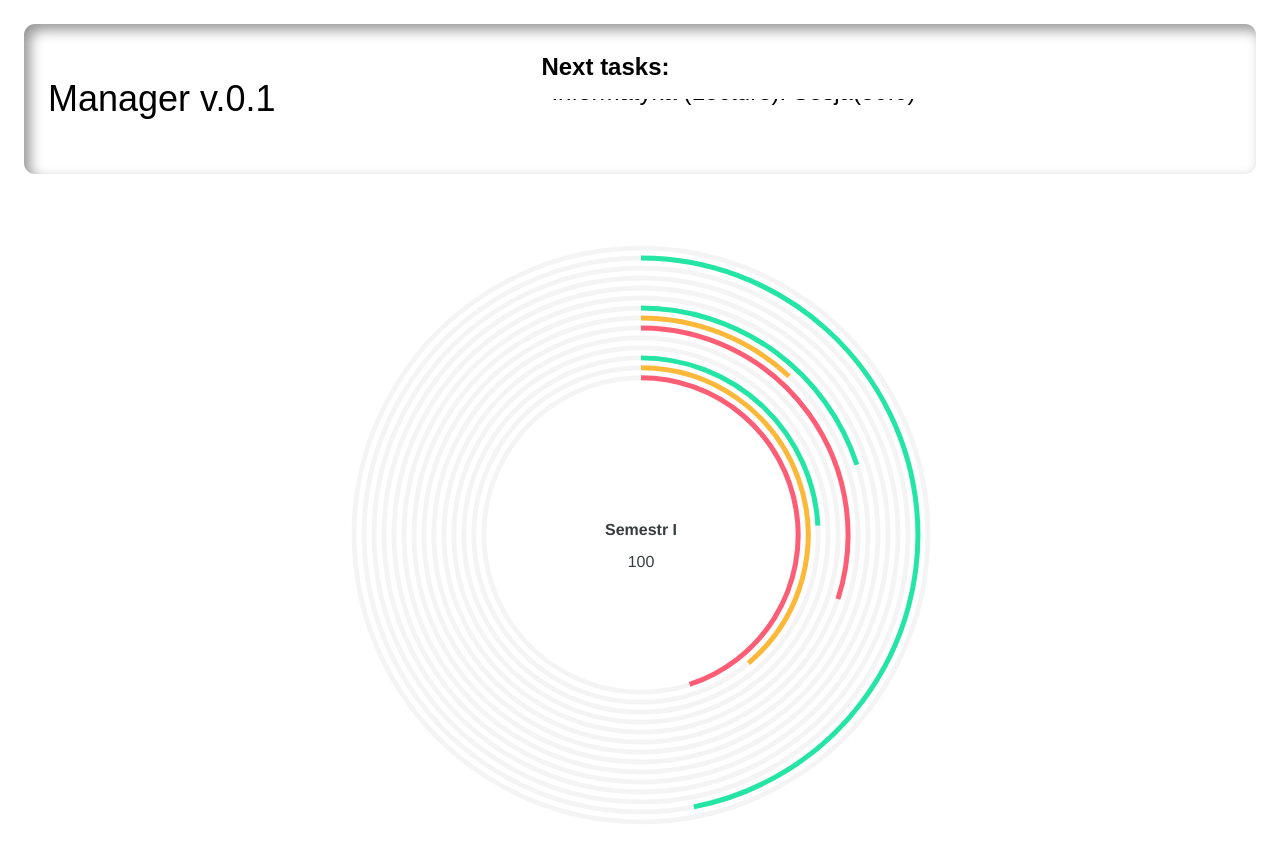
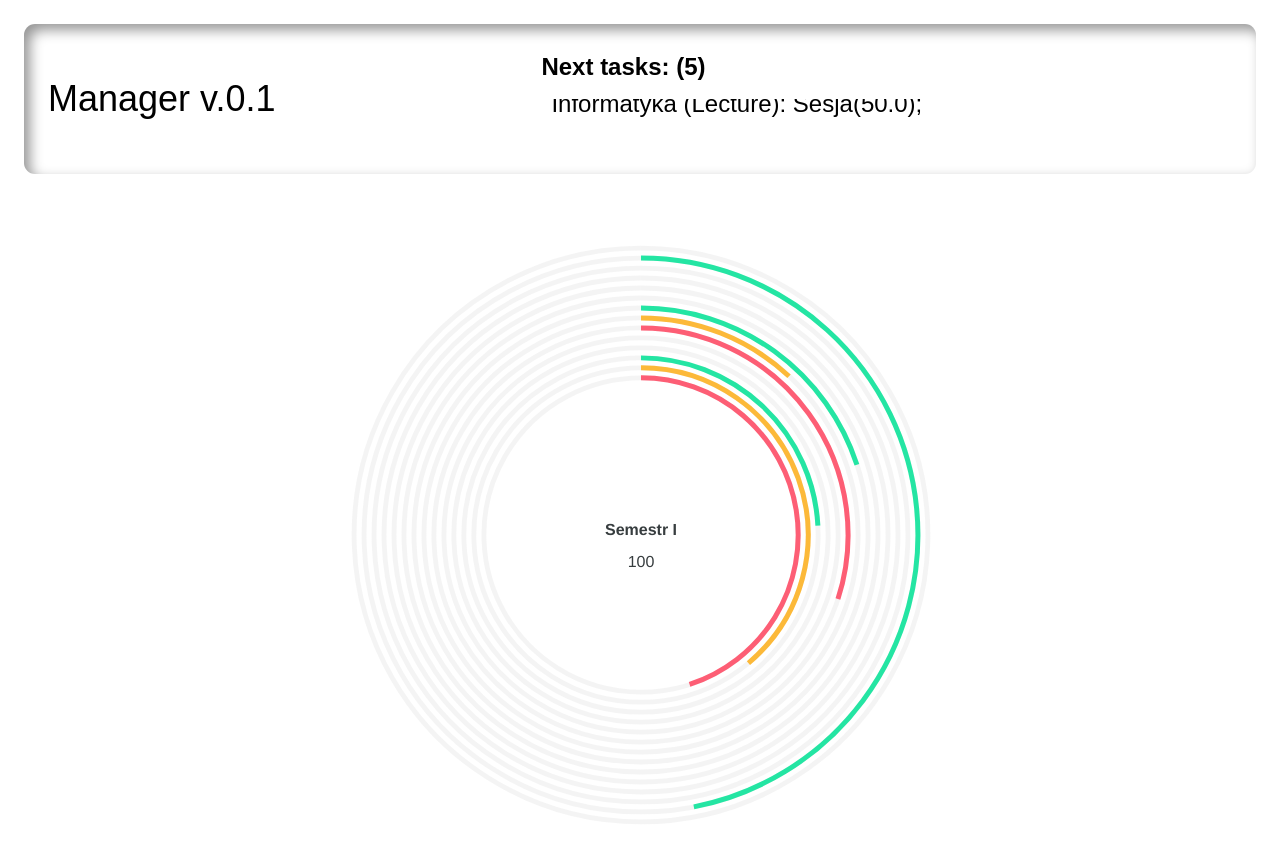
Before and after one commit to robsonr4/projekt, a Django app: page /school/ in a window 1280 px wide. Shown: the top 850 px of the page. Run offline with Django 3.2, Linux system fonts and the light colour scheme; data comes from the database, SQL or seed files in the repository; some libraries are stand-ins or nearby versions.

Commit message:
Finished project v.0.1.

```diff
--- a/school/static/school/style.css
+++ b/school/static/school/style.css
@@ -61,8 +61,8 @@ ul {
     float: right;
     margin: 0;
     padding: 0;
-    -webkit-animation: scrollUp 7s ease-in-out infinite normal;
-            animation: scrollUp 7s ease-in-out infinite normal;
+    -webkit-animation: scrollUp 7s linear infinite normal;
+            animation: scrollUp 7s linear infinite normal;
   }
 ul li {
     opacity: 1;
@@ -73,8 +73,8 @@ ul li {
 
   @-webkit-keyframes scrollUp {
     from {
-      -webkit-transform: translateY(0%);
-              transform: translateY(0%);
+      -webkit-transform: translateY(10%);
+              transform: translateY(10%);
     }
     to {
       -webkit-transform: translateY(-105%);
--- a/school/templates/school/layout.html
+++ b/school/templates/school/layout.html
@@ -11,7 +11,7 @@
         }
 
     function mOut(obj) {
-        obj.innerHTML = `<b>Next tasks:</b><br /><div class="box"><ul>{% for task in Task %}{% if task.returned == "No" %}<li>{{task}}</li>{% endif %}{% endfor %}</ul></div>`
+        obj.innerHTML = `<b>Next tasks: ({{TBD}})</b><br /><div class="box"><ul>{% for task in Task %}{% if task.returned == "No" %}<li>{{task}};</li>{% endif %}{% endfor %}</ul></div>`
         }
 </script>
 <script src="https://cdn.jsdelivr.net/npm/apexcharts"></script>
@@ -20,7 +20,7 @@
         <div id="Bar">
             <div id="BarText">Manager v.0.1</div>
             <div id="NextTask" onmouseover="mOver(this)" onmouseout="mOut(this)">
-                <b>Next tasks:</b><br /><div class="box"><ul>{% for task in Task %}{% if task.next_task %}<li>{{task}}</li>{% endif %}{% endfor %}</ul></div>
+                <b>Next tasks: ({{TBD}})</b><br /><div class="box"><ul>{% for task in Task %}{% if task.next_task %}<li>{{task}};</li>{% endif %}{% endfor %}</ul></div>
             </div>
         </div>
         <div>
--- a/school/views.py
+++ b/school/views.py
@@ -46,9 +46,18 @@ def index(request):
 
         return lista
 
+    def tasks_be_done(Task):
+        counter = 0
+        for task in Task:
+            if task.returned == "No":
+                counter += 1
+
+        return counter
+
     return render(request, "school/index.html", {
         'next_tasks': next_tazk(Task.objects.all()),
         'Task': Task.objects.all(),
         'Subject': Subject_ingredient.objects.all(),
-        'Punkty': punkty(Task.objects.all(), Subject_ingredient.objects.all())
+        'Punkty': punkty(Task.objects.all(), Subject_ingredient.objects.all()),
+        'TBD': tasks_be_done(Task.objects.all())
     })
```
